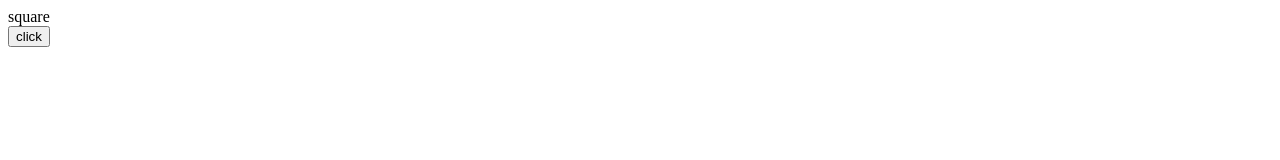
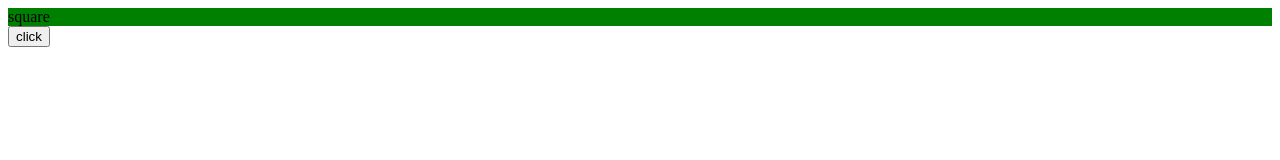
Before and after one commit to fariomet/Hello-Everyone, a plain HTML site: page newGreeting.html in a window 1280 px wide. Drawn offline with Linux system fonts and the light colour scheme.

Commit message:
Add the style to newGreeting.html

```diff
--- a/newGreeting.html
+++ b/newGreeting.html
@@ -3,7 +3,13 @@
 <head>
     <meta charset="UTF-8">
     <meta name="viewport" content="width=device-width, initial-scale=1.0">
-    <title>Document</title>
+    <title>Animation</title>
+    <style>
+        div{
+            background-color: green;
+            align-item: center;
+        }
+    </style>
 </head>
 <body>
     <div>square</div>
```
